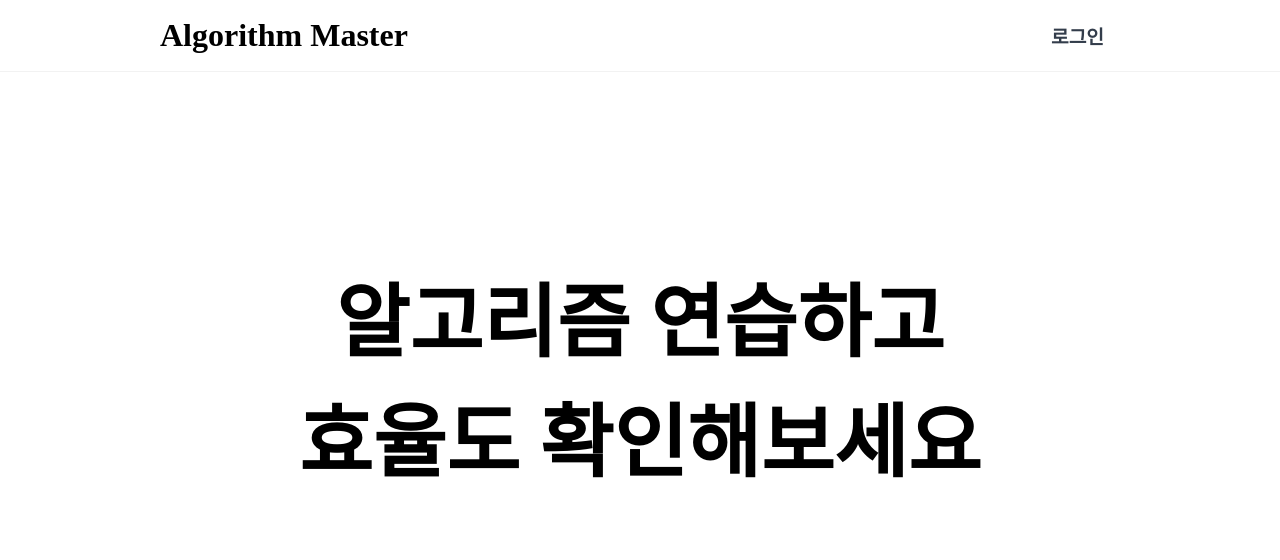
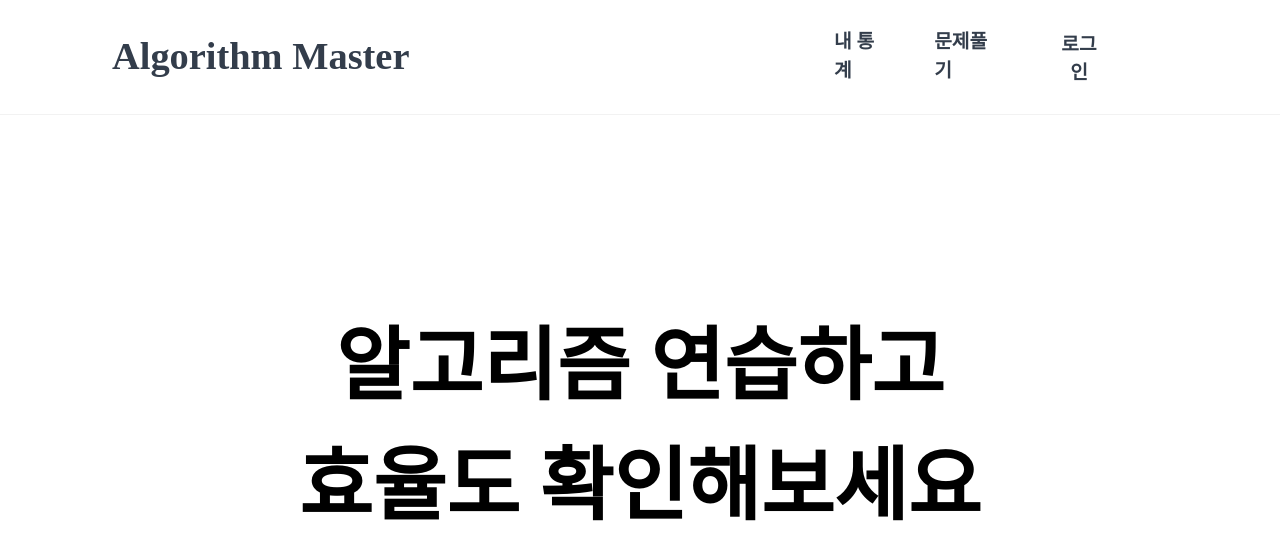
Before and after one commit to tpdud406/algorithm-master-client, a React (Create React App) app: page / in a window 1280 px wide. Shown: the top 560 px of the page. Built offline with nearby package versions, Linux system fonts and the light colour scheme; no server answers; a web font is replaced by a local one.

Commit message:
라우터 재설정, navBar추가, 로그인 여부에 따른 이동 제한 구현

```diff
--- a/src/App.js
+++ b/src/App.js
@@ -1,30 +1,14 @@
-import { createBrowserRouter, RouterProvider } from "react-router-dom";
-import Home from "./pages/Home";
-import SubmitedResult from "./pages/SubmitedResult";
-import Problems from "./pages/Problems";
-import SolvingProblem from "./pages/SolvingProblem";
-
-const router = createBrowserRouter([
-  {
-    path: "/",
-    element: <Home />,
-  },
-  {
-    path: "/users/:user_id",
-    element: <SubmitedResult />,
-  },
-  {
-    path: "/users/:user_id/problems",
-    element: <Problems />,
-  },
-  {
-    path: "/users/:user_id/problems/:problem_id",
-    element: <SolvingProblem />,
-  },
-]);
+import { Outlet } from "react-router-dom";
+import { AuthContextProvider } from "./components/context/AuthContext";
+import Header from "./components/Header";
 
 function App() {
-  return <RouterProvider router={router} />;
+  return (
+    <AuthContextProvider>
+      <Header />
+      <Outlet />
+    </AuthContextProvider>
+  );
 }
 
 export default App;
--- /dev/null
+++ b/src/components/Header/Navbar/index.js
@@ -0,0 +1,32 @@
+import { Link } from "react-router-dom";
+import styled from "styled-components";
+
+function Navbar({ user_id }) {
+  return (
+    <Nav>
+      <NavbarLink to={`/users/${user_id}`}> 내 통계</NavbarLink>
+      <NavbarLink to={`/users/${user_id}/problems`}> 문제풀기</NavbarLink>
+    </Nav>
+  );
+}
+
+export default Navbar;
+
+const Nav = styled.nav`
+  display: flex;
+  justify-content: space-evenly;
+  padding: 0.25rem 1rem;
+  border-style: none;
+  font-weight: bold;
+`;
+
+const NavbarLink = styled(Link)`
+  text-decoration: none;
+  font-size: 1.2rem;
+  color: #333d4b;
+  margin: 1.5rem;
+
+  &:hover {
+    scale: 1.1;
+  }
+`;
--- a/src/components/Header/index.js
+++ b/src/components/Header/index.js
@@ -1,13 +1,15 @@
-import { useEffect, useState } from "react";
-import { useNavigate } from "react-router-dom";
+import { useState } from "react";
+import { Link, useNavigate } from "react-router-dom";
 import axios from "axios";
 import styled from "styled-components";
-import { login, logout, onUserStateChange } from "../../services/firebase";
 import User from "../User";
+import Navbar from "./Navbar";
+import { useAuthContext } from "../context/AuthContext";
 
 function Header() {
   const navigate = useNavigate();
-  const [user, setUser] = useState();
+  const { user, login, logout } = useAuthContext();
+  const [userId, setUserId] = useState();
 
   const handleLogin = async () => {
     try {
@@ -27,6 +29,7 @@ function Header() {
         }
       );
 
+      setUserId(response.data.user._id);
       navigate(`/users/${response.data.user._id}/problems`);
     } catch (err) {
       console.error(err);
@@ -42,13 +45,12 @@ function Header() {
     }
   };
 
-  useEffect(() => {
-    onUserStateChange(setUser);
-  }, []);
-
   return (
     <Wrapper>
-      <h1>Algorithm Master</h1>
+      <NavbarLink to="/">
+        <h1>Algorithm Master</h1>
+      </NavbarLink>
+      <Navbar user_id={userId} />
       {user && <User user={user} />}
       {!user && (
         <Button type="button" onClick={handleLogin}>
@@ -70,10 +72,21 @@ const Wrapper = styled.div`
   display: flex;
   justify-content: space-between;
   align-items: center;
-  padding-left: 10rem;
+  padding-left: 5rem;
   width: 100%;
   min-height: 4.5rem;
   border-bottom: 1px solid #f2f2f2;
+  line-height: 1.5;
+`;
+
+const NavbarLink = styled(Link)`
+  text-decoration: none;
+  font-size: 1.2rem;
+  color: #333d4b;
+  margin: 1rem;
+  padding: 0.25rem 1rem;
+  align-items: center;
+  flex-basis: 60%;
 `;
 
 const Button = styled.button`
@@ -88,6 +101,5 @@ const Button = styled.button`
 
   &:hover {
     scale: 1.1;
-    border-bottom: 1px solid #333d4b;
   }
 `;
--- /dev/null
+++ b/src/components/context/AuthContext.js
@@ -0,0 +1,22 @@
+import { createContext, useContext, useState, useEffect } from "react";
+import { login, logout, onUserStateChange } from "../../services/firebase";
+
+const AuthContext = createContext();
+
+export function AuthContextProvider({ children }) {
+  const [user, setUser] = useState();
+
+  useEffect(() => {
+    onUserStateChange(setUser);
+  }, []);
+
+  return (
+    <AuthContext.Provider value={{ user, login, logout }}>
+      {children}
+    </AuthContext.Provider>
+  );
+}
+
+export function useAuthContext() {
+  return useContext(AuthContext);
+}
--- a/src/index.js
+++ b/src/index.js
@@ -2,11 +2,49 @@ import React from "react";
 import ReactDOM from "react-dom/client";
 import GlobalStyle from "./shared/GlobalStyle";
 import App from "./App";
+import { createBrowserRouter, RouterProvider } from "react-router-dom";
+import Home from "./pages/Home";
+import SubmitedResult from "./pages/SubmitedResult";
+import Problems from "./pages/Problems";
+import SolvingProblem from "./pages/SolvingProblem";
+import NotFound from "./pages/NotFound";
+import ProtectedRoute from "./pages/ProtectedRoute";
+
+const router = createBrowserRouter([
+  {
+    path: "/",
+    element: <App />,
+    errorElement: <NotFound />,
+    children: [
+      { index: true, path: "/", element: <Home /> },
+      {
+        path: "/users/:user_id",
+        element: (
+          <ProtectedRoute>
+            <SubmitedResult />
+          </ProtectedRoute>
+        ),
+      },
+      {
+        path: "/users/:user_id/problems",
+        element: (
+          <ProtectedRoute>
+            <Problems />
+          </ProtectedRoute>
+        ),
+      },
+      {
+        path: "/users/:user_id/problems/:problem_id",
+        element: <SolvingProblem />,
+      },
+    ],
+  },
+]);
 
 const root = ReactDOM.createRoot(document.getElementById("root"));
 root.render(
   <React.StrictMode>
     <GlobalStyle />
-    <App />
+    <RouterProvider router={router} />
   </React.StrictMode>
 );
--- a/src/pages/Home/index.js
+++ b/src/pages/Home/index.js
@@ -3,10 +3,7 @@ import Header from "../../components/Header";
 
 function Home() {
   return (
-    <>
-      <Header />
       <Content />
-    </>
   );
 }
 
--- /dev/null
+++ b/src/pages/NotFound/index.js
@@ -0,0 +1,48 @@
+import { useNavigate } from "react-router-dom";
+import styled from "styled-components";
+
+function NotFound() {
+  const navigate = useNavigate();
+
+  return (
+    <BackGround>
+      <Title>404</Title>
+      <Text>잘못된 경로이거나 로그인이 필요합니다.</Text>
+      <Button onClick={() => navigate("/")}>메인으로 되돌아가기</Button>
+    </BackGround>
+  );
+}
+
+export default NotFound;
+
+const BackGround = styled.div`
+  display: flex;
+  flex-direction: column;
+  align-items: center;
+  width: 100%;
+  height: 100vmin;
+`;
+
+const Title = styled.div`
+  margin: 2rem;
+  font-size: 15rem;
+`;
+
+const Text = styled.div`
+  margin: 2rem;
+  font-size: 3rem;
+`;
+
+const Button = styled.button`
+  cursor: pointer;
+  width: 200px;
+  height: 60px;
+  margin: 0 auto;
+  border-style: none;
+  border-radius: 1rem;
+  font-size: 1rem;
+
+  &:hover {
+    scale: 1.1;
+  }
+`;
--- a/src/pages/Problems/index.js
+++ b/src/pages/Problems/index.js
@@ -5,7 +5,6 @@ import ProblemList from "../../components/ProblemList";
 function Problems() {
   return (
     <>
-      <Header />
       <ContentHeader>
         <h1>알고리즘 문제리스트</h1>
         <p>다양한 알고리즘을 풀어보고, 효율을 비교해보세요!</p>
--- /dev/null
+++ b/src/pages/ProtectedRoute/index.js
@@ -0,0 +1,15 @@
+import React from "react";
+import { Navigate } from "react-router-dom";
+import { useAuthContext } from "../../components/context/AuthContext";
+
+function ProtectedRoute({ children }) {
+  const { user } = useAuthContext();
+
+  if (!user) {
+    return <Navigate to="/" replace />;
+  }
+
+  return children;
+}
+
+export default ProtectedRoute;
--- a/src/pages/SolvingProblem/index.js
+++ b/src/pages/SolvingProblem/index.js
@@ -30,8 +30,6 @@ function SolvingProblem() {
   );
 
   return (
-    <>
-      <Header />
       <Wrapper>
         <ContentTop>
           <Problem title={title} description={description} />
@@ -42,7 +40,6 @@ function SolvingProblem() {
           <Results solutionCode={solutionCode} />
         </ContentBottom>
       </Wrapper>
-    </>
   );
 }
 
--- a/src/pages/SubmitedResult/index.js
+++ b/src/pages/SubmitedResult/index.js
@@ -41,8 +41,6 @@ function SubmitedResult() {
   );
 
   return (
-    <>
-      <Header />
     <Main>
       {submitedProblems && (
         <ResultTitle submitedProblems={submitedProblems} passed={passed} />
@@ -57,7 +55,6 @@ function SubmitedResult() {
         )}
       </Table>
     </Main>
-    </>
   );
 }
 
```
Lines whose indentation alone changed are shown as unchanged.
